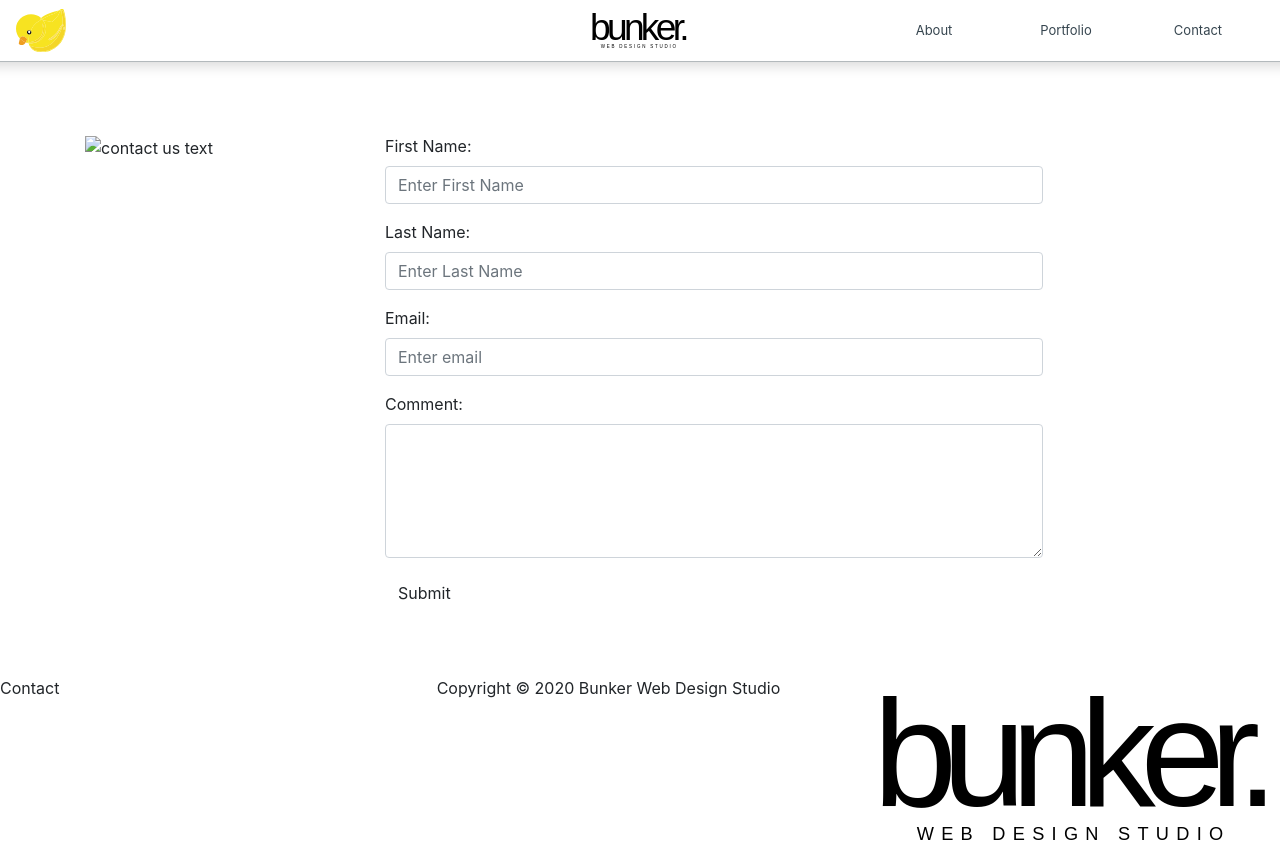
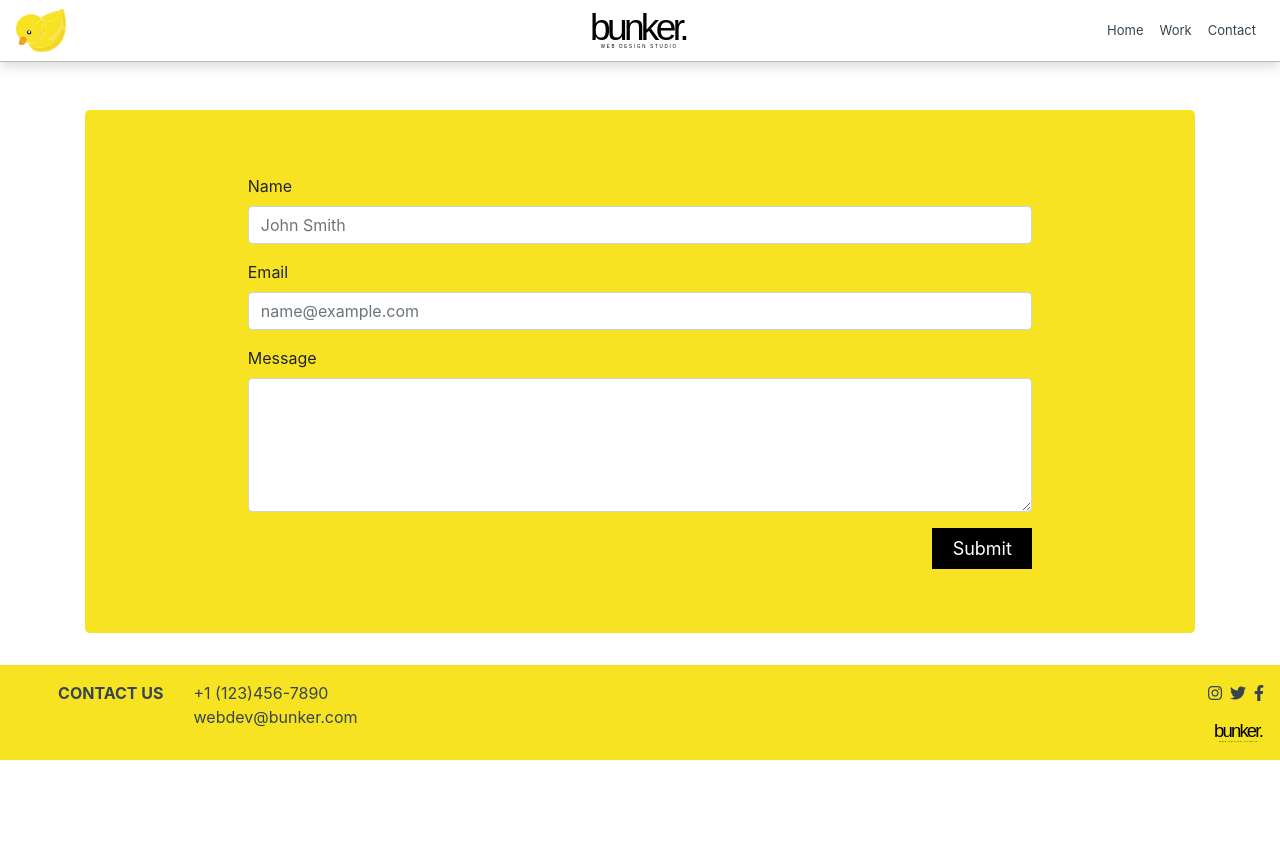
Before and after one commit to joeyr1984/portfolio-bootstrap, a plain HTML site: page contact.html in a window 1280 px wide. After the commit the page ends 800 px from the top, so only its background shows below. Drawn offline with nearby package versions, Linux system fonts and the light colour scheme.

Commit message:
tweak contact page

```diff
--- a/contact.html
+++ b/contact.html
@@ -10,105 +10,100 @@
     integrity="sha384-Vkoo8x4CGsO3+Hhxv8T/Q5PaXtkKtu6ug5TOeNV6gBiFeWPGFN9MuhOf23Q9Ifjh" crossorigin="anonymous">
   <!--FONT-->
   <link href="https://fonts.googleapis.com/css2?family=Roboto:wght@100&display=swap" rel="stylesheet">
+  <link rel="stylesheet" href="https://use.fontawesome.com/releases/v5.13.0/css/all.css"
+    integrity="sha384-Bfad6CLCknfcloXFOyFnlgtENryhrpZCe29RTifKEixXQZ38WheV+i/6YWSzkz3V" crossorigin="anonymous">
   <!--MY OWN STYLE SHEET-->
   <link rel="stylesheet" href="./style.css">
 </head>
 
 <body>
-    <!--NAV-->
-    <nav class="navbar fixed-top nav-theme row">
-
+  <!--Nav-->
+  <nav class="navbar fixed-top nav-theme row no-gutters">
     <a class="col-sm" href="./index.html"><img src="./images/ducky.svg" id="ducky-logo"
-          alt="logo image of rubber ducky"></a>
-
-      <div class="col-sm"><a href="index.html"><img class="mx-auto" src="./images/Bunker.svg" id="bunker-logo" alt="company logo for bunker"></a>
+        alt="logo image of rubber ducky">
+    </a>
+    <div class="col-sm">
+      <img class="mx-auto" src="./images/Bunker.svg" id="bunker-logo" alt="company logo for bunker">
     </div>
-      <div class="col-sm">
-      <ul class="navbar-nav navbar-expand-lg flex-row nav-justified">
+    <ul class="nav col-sm nav-theme-link">
       <li class="nav-item">
-          <a class="nav-link nav-anchor" href="./index.html" title="find more about Bunker by clicking here">About</a>
+        <a class="nav-link nav-anchor" href="./index.html" title="find more about Bunker by clicking here">Home</a>
       </li>
       <li class="nav-item">
-          <a class="nav-link nav-anchor" href="portfolio.html" title="see our work by clicking here">Portfolio</a>
+        <a class="nav-link nav-anchor" href="portfolio.html" title="see our work by clicking here">Work</a>
       </li>
       <li class="nav-item">
         <a class="nav-link nav-anchor" href="./contact.html" title="click here to contact us">Contact<span
             class="sr-only">(current)</span></a>
       </li>
     </ul>
+  </nav>
+  <main class="container mt-5">
+    <div class="jumbotron theme-jumbotron d-flex justify-content-center">
+      <form class="w-75">
+        <div class="form-group">
+          <label for="nameInput">Name</label>
+          <input type="text" class="form-control" id="nameInput" placeholder="John Smith"
+            title="Please enter your first and last name">
         </div>
-    </nav>
-    <br><br><br>
-<!--contact section-->
-    <div class="container contact" id="backbox">
+        <div class="form-group">
+          <label for="emailAddressInput">Email</label>
+          <input type="email" class="form-control" id="emailAddressInput" placeholder="name@example.com"
+            title="Please enter your email address">
+        </div>
+        <div class="form-group">
+          <label for="messageTextAreaInput">Message</label>
+          <textarea class="form-control" id="messageTextAreaInput" rows="5"></textarea>
+        </div>
+        <button type="submit" class="btn theme-submit float-right" placeholder="Enter you message here"
+          title="Please enter your message">Submit</button>
+      </form>
+    </div>
+  </main>
+
+  <!--FOOTER-->
+  <footer class="footer theme-footer p-3">
     <div class="row">
-        <div class="col-md-3">
-          <div class="contact-info">
-              <img src="./images/contact-us.svg" alt="contact us text">
+      <div class="col-10">
+        <div class="row" id="contact-us-info">
+          <span class="col-sm-2 font-weight-bold d-flex justify-content-end">CONTACT US</span>
+          <span class="col-sm-10">+1 (123)456-7890<br />webdev@bunker.com</span>
         </div>
       </div>
-        <div class="col-md-9">
-          <div class="contact-form">
-            <div class="form-group">
-              <label class="control-label col-sm-2" for="fname">First Name:</label>
-              <div class="col-sm-10">
-              <input type="text" class="form-control" id="fname" placeholder="Enter First Name" name="fname">
+      <div class="col-2">
+        <ul class="d-flex list-inline justify-content-end">
+          <li class="list-inline-item">
+            <a class="footer-link" ref="" target="_blank" aria-label="Instagram">
+              <i class="fab fa-instagram"></i>
+            </a>
+          </li>
+          <li class="list-inline-item">
+            <a class="footer-link" href="" target="_blank" aria-label="Twitter">
+              <i class="fab fa-twitter"></i>
+            </a>
+          </li>
+          <li class="list-inline-item">
+            <a class="footer-link" href="" target="_blank" aria-label="Facebook">
+              <i class="fab fa-facebook-f"></i>
+            </a>
+          </li>
+        </ul>
+        <div class="w-100"></div>
+        <img class="float-right" src="./images/Bunker.svg" id="bunker-logo-footer" alt="company logo for bunker">
       </div>
     </div>
-            <div class="form-group">
-              <label class="control-label col-sm-2" for="lname">Last Name:</label>
-              <div class="col-sm-10">
-              <input type="text" class="form-control" id="lname" placeholder="Enter Last Name" name="lname">
-              </div>
-            </div>
-            <div class="form-group">
-              <label class="control-label col-sm-2" for="email">Email:</label>
-              <div class="col-sm-10">
-              <input type="email" class="form-control" id="email" placeholder="Enter email" name="email">
-              </div>
-            </div>
-            <div class="form-group">
-              <label class="control-label col-sm-2" for="comment">Comment:</label>
-              <div class="col-sm-10">
-              <textarea class="form-control" rows="5" id="comment"></textarea>
-              </div>
-            </div>
-            <div class="form-group">
-              <div class="col-sm-offset-2 col-sm-10">
-              <button type="submit" class="btn btn-default">Submit</button>
-              </div>
-            </div>
-          </div>
-        </div>
-      </div>
-    </div>
-<br><br>
-      <!--FOOTER-->
-  <footer>
-    <div class="row">
-      <div class="col-md-4">
-        Contact
+  </footer>
 
-      </div>
-      <div class="col-md-4">
-  <p>Copyright © 2020 Bunker Web Design Studio</p>
-      </div>
-      <div class="col-md-4">
-  <a href="index.html"><img src="./images/Bunker.svg" alt="logo for bunker web dev studio" id="footer-logo"></a>
-      </div>
-    </div>
-
-  </footer>
   <!--BOOTSTRAP JAVA / JQUERRY-->
   <script src="https://code.jquery.com/jquery-3.4.1.slim.min.js"
-        integrity="sha384-J6qa4849blE2+poT4WnyKhv5vZF5SrPo0iEjwBvKU7imGFAV0wwj1yYfoRSJoZ+n"
-        crossorigin="anonymous"></script>
+    integrity="sha384-J6qa4849blE2+poT4WnyKhv5vZF5SrPo0iEjwBvKU7imGFAV0wwj1yYfoRSJoZ+n" crossorigin="anonymous">
+  </script>
   <script src="https://cdn.jsdelivr.net/npm/popper.js@1.16.0/dist/umd/popper.min.js"
-        integrity="sha384-Q6E9RHvbIyZFJoft+2mJbHaEWldlvI9IOYy5n3zV9zzTtmI3UksdQRVvoxMfooAo"
-        crossorigin="anonymous"></script>
+    integrity="sha384-Q6E9RHvbIyZFJoft+2mJbHaEWldlvI9IOYy5n3zV9zzTtmI3UksdQRVvoxMfooAo" crossorigin="anonymous">
+  </script>
   <script src="https://stackpath.bootstrapcdn.com/bootstrap/4.4.1/js/bootstrap.min.js"
-        integrity="sha384-wfSDF2E50Y2D1uUdj0O3uMBJnjuUD4Ih7YwaYd1iqfktj0Uod8GCExl3Og8ifwB6"
-        crossorigin="anonymous"></script>
+    integrity="sha384-wfSDF2E50Y2D1uUdj0O3uMBJnjuUD4Ih7YwaYd1iqfktj0Uod8GCExl3Og8ifwB6" crossorigin="anonymous">
+  </script>
 </body>
 
 </html>
```
Lines whose indentation alone changed are shown as unchanged.
